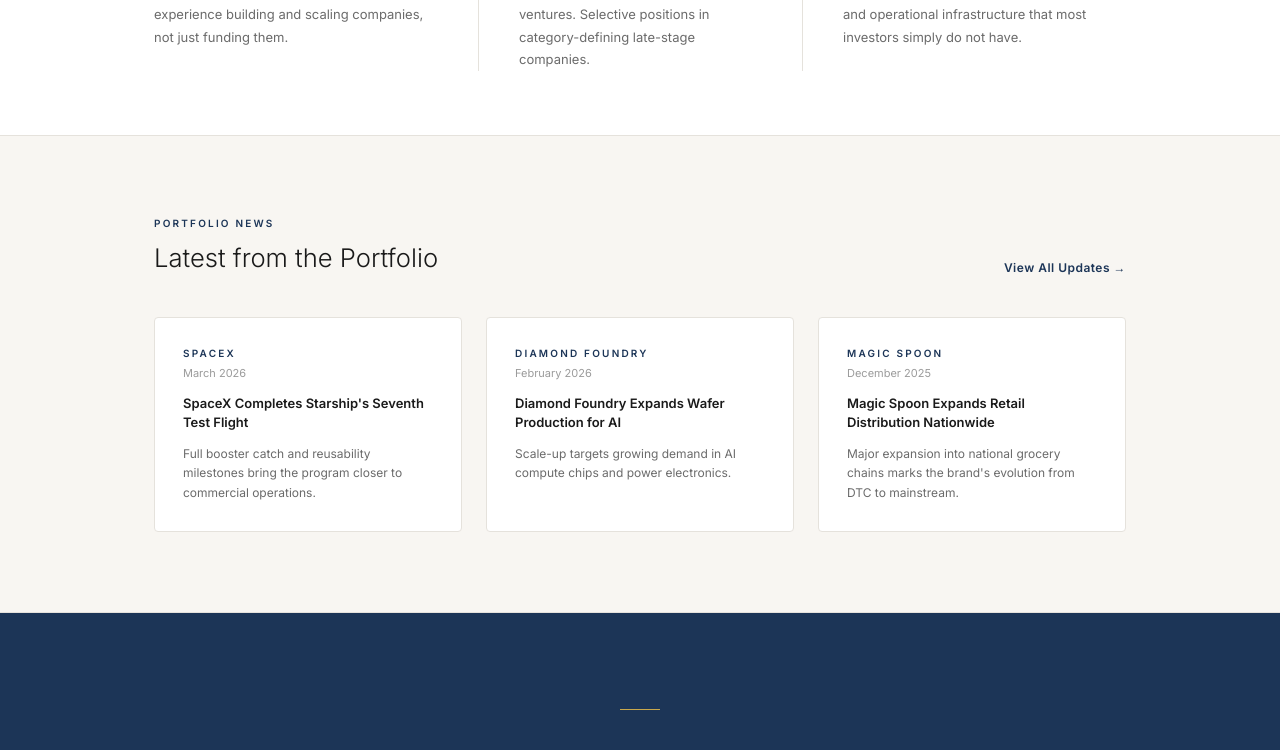
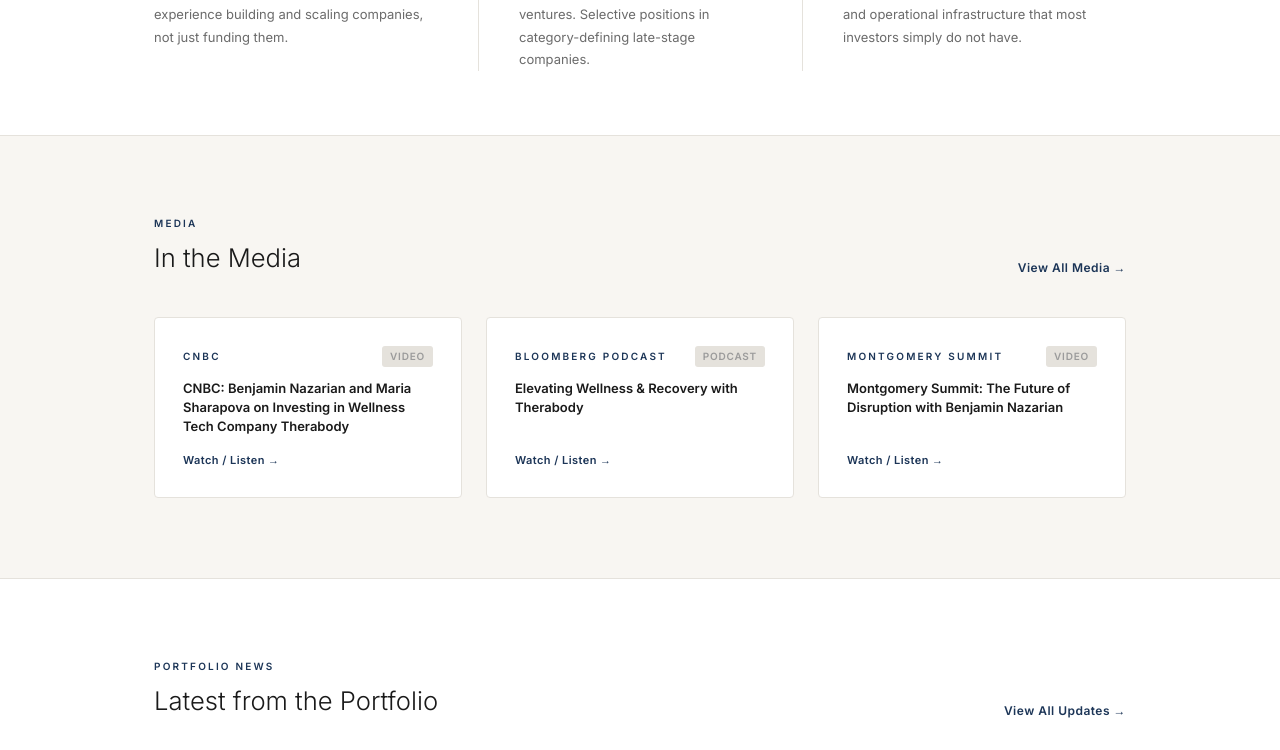
Before and after one commit to iceolemune/NazarianCapital.com, a Next.js app: page / in a window 1280 px wide. Shown: the part 1080-1830 px from the top of the page. Built offline with nearby package versions, Linux system fonts and the light colour scheme.

Commit message:
feat: add media teaser to home page, reorder news page sections, update firm story copy

```diff
--- a/src/app/page.tsx
+++ b/src/app/page.tsx
@@ -2,6 +2,7 @@
 import Hero from '@/components/home/Hero'
 import ProofPoints from '@/components/home/ProofPoints'
 import NewsTeaser from '@/components/home/NewsTeaser'
+import MediaTeaser from '@/components/home/MediaTeaser'
 import PhilosophyBand from '@/components/home/PhilosophyBand'
 
 export const metadata: Metadata = {
@@ -15,6 +16,7 @@
     <>
       <Hero />
       <ProofPoints />
+      <MediaTeaser />
       <NewsTeaser />
       <PhilosophyBand />
     </>
--- a/src/components/about/FirmStory.tsx
+++ b/src/components/about/FirmStory.tsx
@@ -1,15 +1,15 @@
 const BELIEFS = [
   {
     title: 'Operational experience is the scarcest resource.',
-    body:  'Most founders are building their first company. The challenges they face can only be navigated well with experience.',
+    body: 'Most founders are building their first company. The challenges they face can be navigated more easily with guidance from an experienced operator.',
   },
   {
     title: 'Patient capital outperforms impatient capital.',
-    body:  'The goal is never a quick exit. It is building something that lasts.',
+    body: 'The goal is never a quick exit. It is building something that lasts.',
   },
   {
     title: 'Resources matter as much as money.',
-    body:  'Portfolio companies gain access to an operational network and a founder who has been through the growth curve and come out the other side.',
+    body: 'Portfolio companies gain access to an operational network and a founder who has been through the growth curve and come out the other side.',
   },
 ]
 
@@ -32,16 +32,20 @@
                 into retail across domestic and international markets.
               </p>
               <p>
-                That is the gap Nazarian Capital was built to fill. The firm draws on deep
-                operational experience built across real estate, technology, and private enterprise,
-                including founding and scaling Omninet Capital, a multifamily real estate platform,
-                and serving as an active strategic partner to portfolio companies through roles at
-                Parkview Financial and Constellation Capital. These are not advisory relationships.
-                They are working partnerships where the firm sits alongside the CEO, helping them
-                build the infrastructure, teams, and systems that sustain long-term growth.
+                That is the gap Nazarian Capital was built to fill. The firm draws on deep operational
+                experience across consumer products, health and wellness, real estate, and technology.
+                Benjamin's experience as CEO taking Therabody from inception to generating $1 billion
+                in revenue across 60 countries is relevant to entrepreneurs who will face the same
+                pressures and inflection points that determine whether a company scales or stalls.
+                Before Therabody, he founded and scaled Omninet Capital, a multifamily real estate
+                platform, and has since served as an active strategic partner to portfolio companies
+                through roles at Parkview Financial and Constellation Capital. These are not advisory
+                relationships. They are working partnerships where Benjamin sits alongside the CEO,
+                helping them build the infrastructure, teams, and systems that sustain long-term growth.
               </p>
               <p>
-                Nazarian Capital also brings deep expertise and an extensive network in the health
+                Nazarian Capital also brings deep expertise and an extensive network in DTC and retail
+                multi-channel sales strategy, marketing, retail and international markets the health
                 and wellness industry, with a dedicated focus on identifying and investing in the
                 next generation of consumer health and wellness companies.
               </p>
--- /dev/null
+++ b/src/components/home/MediaTeaser.tsx
@@ -0,0 +1,78 @@
+import Link from 'next/link'
+
+const MEDIA_ITEMS = [
+  {
+    title:  'CNBC: Benjamin Nazarian and Maria Sharapova on Investing in Wellness Tech Company Therabody',
+    source: 'CNBC',
+    type:   'Video',
+    url:    'https://youtu.be/CeJ0yur6sfQ',
+  },
+  {
+    title:  'Elevating Wellness & Recovery with Therabody',
+    source: 'Bloomberg Podcast',
+    type:   'Podcast',
+    url:    'https://www.bloomberg.com/news/audio/2021-06-23/elevating-wellness-recovery-with-therabody-podcast',
+  },
+  {
+    title:  'Montgomery Summit: The Future of Disruption with Benjamin Nazarian',
+    source: 'Montgomery Summit',
+    type:   'Video',
+    url:    'https://youtu.be/BbtR-6_LDvU',
+  },
+]
+
+const TYPE_LABEL: Record<string, string> = {
+  Video:   'Video',
+  Podcast: 'Podcast',
+  Press:   'Press',
+}
+
+export default function MediaTeaser() {
+  return (
+    <section className="border-b border-rule bg-cream">
+      <div className="section-wrap py-20">
+        <div className="flex items-end justify-between mb-10">
+          <div>
+            <p className="eyebrow text-navy mb-2">Media</p>
+            <h2 className="text-[1.6rem] font-light text-charcoal">In the Media</h2>
+          </div>
+          <Link
+            href="/news"
+            className="hidden sm:inline-block text-[12px] font-semibold text-navy hover:text-charcoal transition-colors duration-200 tracking-[0.04em]"
+          >
+            View All Media &rarr;
+          </Link>
+        </div>
+
+        <div className="grid grid-cols-1 sm:grid-cols-2 lg:grid-cols-3 gap-6">
+          {MEDIA_ITEMS.map(({ title, source, type, url }) => (
+            <a
+              key={title}
+              href={url}
+              target="_blank"
+              rel="noopener noreferrer"
+              className="bg-white rounded-[4px] p-7 border border-rule hover:shadow-sm hover:border-navy/30 transition-all duration-200 flex flex-col"
+            >
+              <div className="flex items-center gap-2 mb-3">
+                <span className="eyebrow text-navy">{source}</span>
+                <span className="ml-auto text-[10px] font-semibold uppercase tracking-[0.08em] text-ash bg-rule px-2 py-[3px] rounded-[3px]">
+                  {TYPE_LABEL[type] ?? type}
+                </span>
+              </div>
+              <p className="text-[13px] font-semibold text-charcoal leading-[1.45] flex-1">{title}</p>
+              <p className="mt-4 text-[11px] font-semibold text-navy tracking-[0.04em]">
+                Watch / Listen &rarr;
+              </p>
+            </a>
+          ))}
+        </div>
+
+        <div className="mt-8 text-center sm:hidden">
+          <Link href="/news" className="text-[12px] font-semibold text-navy">
+            View All Media &rarr;
+          </Link>
+        </div>
+      </div>
+    </section>
+  )
+}
--- a/src/components/home/NewsTeaser.tsx
+++ b/src/components/home/NewsTeaser.tsx
@@ -23,7 +23,7 @@
 
 export default function NewsTeaser() {
   return (
-    <section className="border-b border-rule bg-cream">
+    <section className="border-b border-rule bg-white">
       <div className="section-wrap py-20">
         <div className="flex items-end justify-between mb-10">
           <div>
--- a/src/components/news/NewsContent.tsx
+++ b/src/components/news/NewsContent.tsx
@@ -26,12 +26,12 @@
     headline: 'Magic Spoon Expands Retail Distribution Nationwide',
     body:     "Major expansion into leading national grocery chains marks the brand's evolution from DTC pioneer to mainstream consumer staple.",
   },
-  {
-    company:  'Lensabl',
-    date:     'November 2025',
-    headline: 'Lensabl Partners with Major Vision Insurance Providers',
-    body:     'Partnerships with leading vision insurance networks make the platform accessible to millions of new customers nationwide.',
-  },
+  // {
+  //   company:  'Lensabl',
+  //   date:     'November 2025',
+  //   headline: 'Lensabl Partners with Major Vision Insurance Providers',
+  //   body:     'Partnerships with leading vision insurance networks make the platform accessible to millions of new customers nationwide.',
+  // },
 ]
 
 const MEDIA_ENTRIES = [
@@ -118,18 +118,8 @@
 export default function NewsContent() {
   return (
     <>
-      {/* Portfolio news */}
+      {/* Media coverage table */}
       <section className="bg-white border-b border-rule">
-        <div className="section-wrap py-14">
-          <span className="gold-rule block mb-2" />
-          {NEWS_ENTRIES.map((e) => (
-            <NewsEntry key={e.company + e.date} {...e} />
-          ))}
-        </div>
-      </section>
-
-      {/* Media coverage table */}
-      <section className="bg-cream">
         <div className="section-wrap py-14">
           <p className="eyebrow text-navy mb-3">Media</p>
           <span className="gold-rule block mb-8" />
@@ -151,6 +141,16 @@
           </div>
         </div>
       </section>
+
+      {/* Portfolio news */}
+      <section className="bg-cream">
+        <div className="section-wrap py-14">
+          <span className="gold-rule block mb-2" />
+          {NEWS_ENTRIES.map((e) => (
+            <NewsEntry key={e.company + e.date} {...e} />
+          ))}
+        </div>
+      </section>
     </>
   )
 }
```
